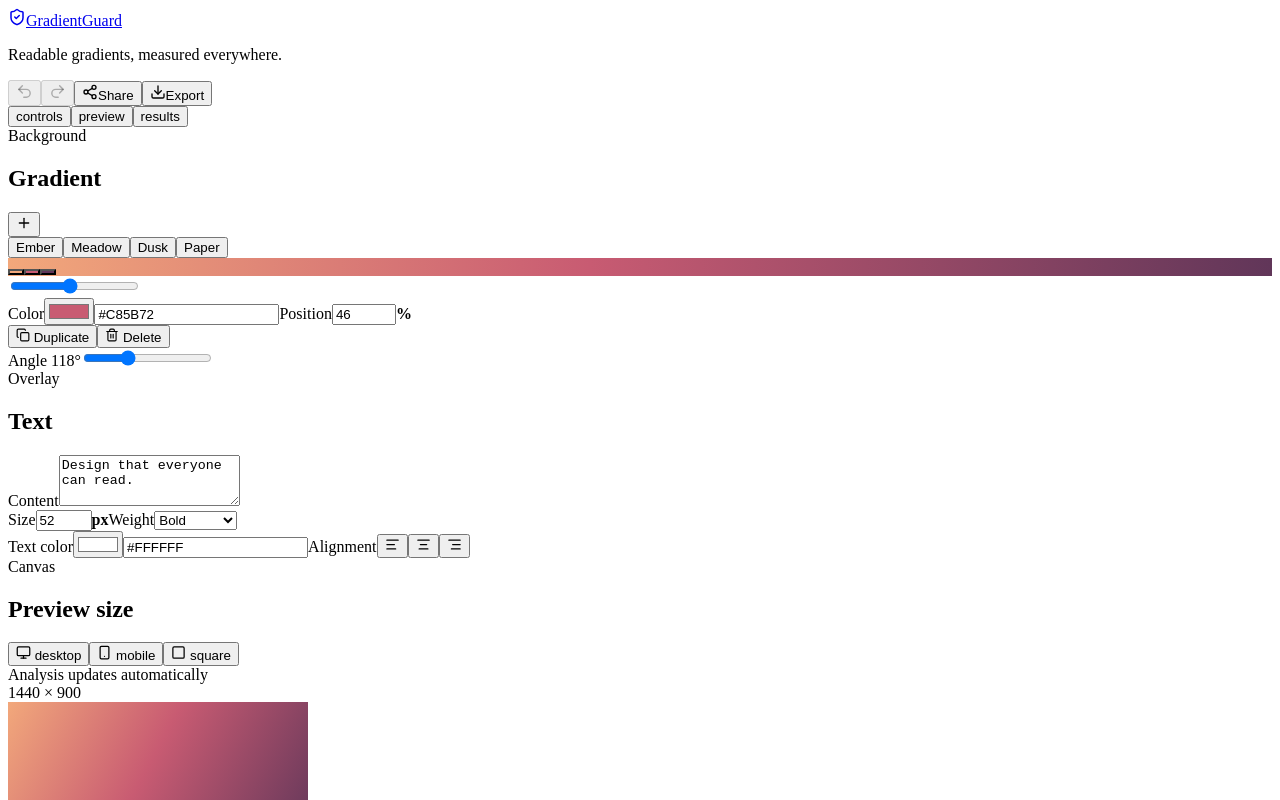
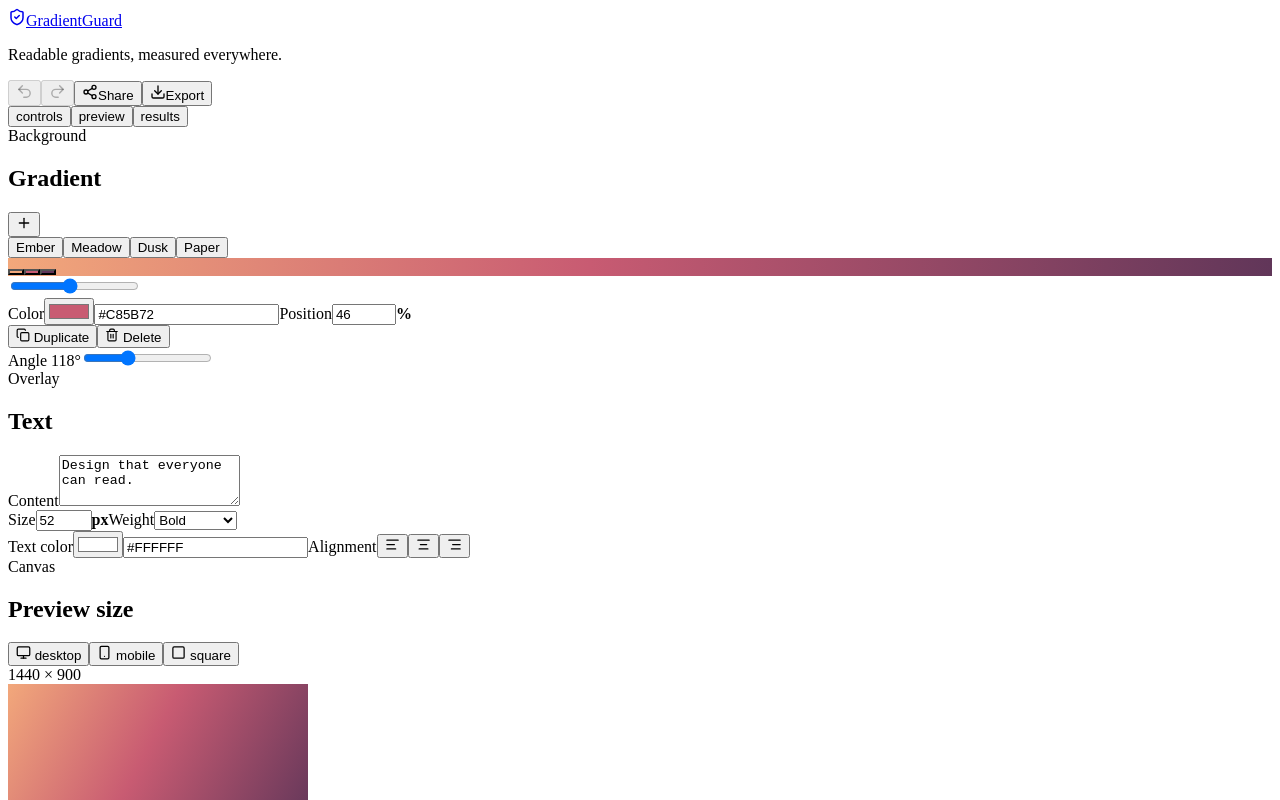
Before and after one commit to timwong101/GradientGuard, a React (Vite) app: page / in a window 1280 px wide. Shown: the top 800 px of the page. Built offline with nearby package versions, Linux system fonts and the light colour scheme; the HTML template or start-up script is replaced by a standard one.

Commit message:
Remove automatic analysis message from preview toolbar

```diff
--- a/src/App.tsx
+++ b/src/App.tsx
@@ -114,7 +114,7 @@ export default function App() {
       <main className="workspace">
         <aside className={`left-panel ${mobileTab === 'controls' ? 'mobile-active' : ''}`}><GradientControls state={state} update={update} /><TextControls state={state} update={update} /></aside>
         <section className={`stage ${mobileTab === 'preview' ? 'mobile-active' : ''}`} aria-label="Gradient workspace">
-          <div className="stage-toolbar"><div><span className="live-dot" /> Analysis updates automatically</div><span>{state.previewSize === 'desktop' ? '1440 × 900' : state.previewSize === 'mobile' ? '390 × 844' : '1080 × 1080'}</span></div>
+          <div className="stage-toolbar"><span>{state.previewSize === 'desktop' ? '1440 × 900' : state.previewSize === 'mobile' ? '390 × 844' : '1080 × 1080'}</span></div>
           <div className="stage-canvas-wrap"><div className="preview-stack"><PreviewCanvas ref={canvasRef} textRef={textRef} state={state} update={update}><Heatmap result={result} visible={state.heatmap} /></PreviewCanvas></div></div>
           <div className="stage-footer"><span>Drag the text or use arrow keys to reposition</span><span>{result.samples.length} points sampled</span></div>
         </section>
--- a/src/styles.css
+++ b/src/styles.css
@@ -78,11 +78,10 @@ textarea { padding: 11px; line-height: 1.6; resize: vertical; font-weight: 400;
 
 .stage { min-width: 0; min-height: 0; display: grid; grid-template-rows: 48px minmax(0, 1fr) 46px; background: #eff1eb; }
 .stage-toolbar, .stage-footer { display: flex; align-items: center; justify-content: space-between; gap: 16px; padding: 0 24px; color: var(--muted); font-size: 11px; }
-.stage-toolbar { border-bottom: 1px solid #e4e8df; }
+.stage-toolbar { justify-content: flex-end; border-bottom: 1px solid #e4e8df; }
 .stage-toolbar > span, .stage-footer > span:last-child { flex-shrink: 0; font-variant-numeric: tabular-nums; }
 .stage-toolbar > span { font-family: ui-monospace, monospace; font-size: 10px; letter-spacing: .04em; }
 .stage-footer { border-top: 1px solid #e4e8df; }
-.live-dot { width: 6px; height: 6px; display: inline-block; margin-right: 7px; border-radius: 50%; background: #467d50; }
 .stage-canvas-wrap { min-height: 0; overflow: hidden; padding: 32px; display: grid; place-items: center; container-type: size; }
 .preview-stack { position: relative; width: 100%; height: 100%; display: grid; place-items: center; }
 .preview-frame { position: relative; overflow: hidden; max-width: 100%; max-height: 100%; border: 1px solid #00000012; border-radius: 6px; box-shadow: 0 6px 18px #2a34200d; background: #ddd; }
```
